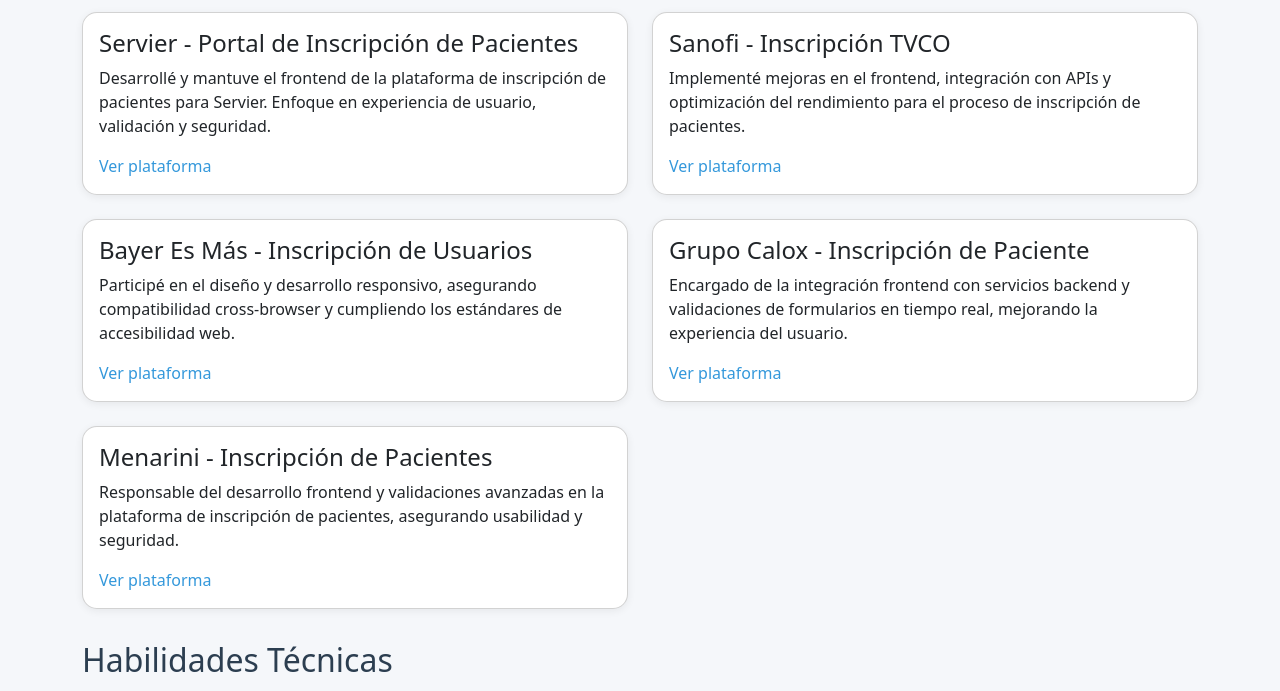
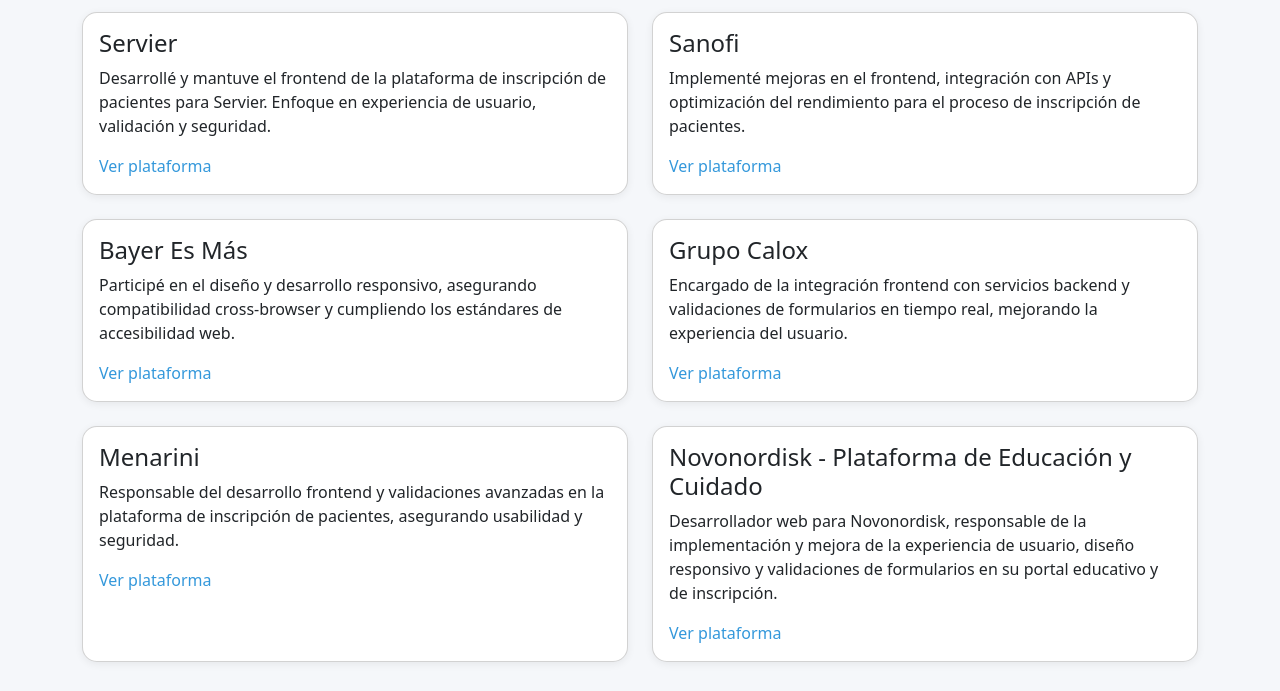
Before and after one commit to dtijerino/dtijerino.github.io, a plain HTML site: page index.html in a window 1280 px wide. Shown: the part 498-1189 px from the top of the page. Drawn offline with nearby package versions, Linux system fonts and the light colour scheme.

Commit message:
Update index.html

```diff
--- a/index.html
+++ b/index.html
@@ -59,7 +59,7 @@
     <div class="row g-4">
       <div class="col-md-6">
         <div class="card p-3 h-100">
-          <h4>Servier - Portal de Inscripción de Pacientes</h4>
+          <h4>Servier</h4>
           <p>
             Desarrollé y mantuve el frontend de la plataforma de inscripción de pacientes para Servier. Enfoque en experiencia de usuario, validación y seguridad.
           </p>
@@ -68,7 +68,7 @@
       </div>
       <div class="col-md-6">
         <div class="card p-3 h-100">
-          <h4>Sanofi - Inscripción TVCO</h4>
+          <h4>Sanofi </h4>
           <p>
             Implementé mejoras en el frontend, integración con APIs y optimización del rendimiento para el proceso de inscripción de pacientes.
           </p>
@@ -77,7 +77,7 @@
       </div>
       <div class="col-md-6">
         <div class="card p-3 h-100">
-          <h4>Bayer Es Más - Inscripción de Usuarios</h4>
+          <h4>Bayer Es Más </h4>
           <p>
             Participé en el diseño y desarrollo responsivo, asegurando compatibilidad cross-browser y cumpliendo los estándares de accesibilidad web.
           </p>
@@ -86,7 +86,7 @@
       </div>
       <div class="col-md-6">
         <div class="card p-3 h-100">
-          <h4>Grupo Calox - Inscripción de Paciente</h4>
+          <h4>Grupo Calox </h4>
           <p>
             Encargado de la integración frontend con servicios backend y validaciones de formularios en tiempo real, mejorando la experiencia del usuario.
           </p>
@@ -95,13 +95,22 @@
       </div>
       <div class="col-md-6">
         <div class="card p-3 h-100">
-          <h4>Menarini - Inscripción de Pacientes</h4>
+          <h4>Menarini </h4>
           <p>
             Responsable del desarrollo frontend y validaciones avanzadas en la plataforma de inscripción de pacientes, asegurando usabilidad y seguridad.
           </p>
           <a href="https://www.programadetodocorazon.com/Inscripcion" target="_blank" class="project-link">Ver plataforma</a>
         </div>
       </div>
+      <div class="col-md-6">
+      <div class="card p-3 h-100">
+        <h4>Novonordisk - Plataforma de Educación y Cuidado</h4>
+        <p>
+          Desarrollador web para Novonordisk, responsable de la implementación y mejora de la experiencia de usuario, diseño responsivo y validaciones de formularios en su portal educativo y de inscripción.
+        </p>
+        <a href="https://novotecuida.com/" target="_blank" class="project-link">Ver plataforma</a>
+      </div>
+    </div>
     </div>
   </section>
 
```
